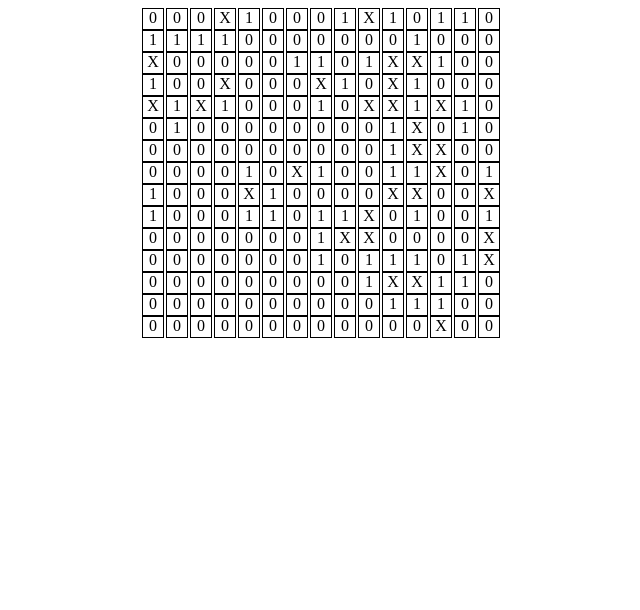
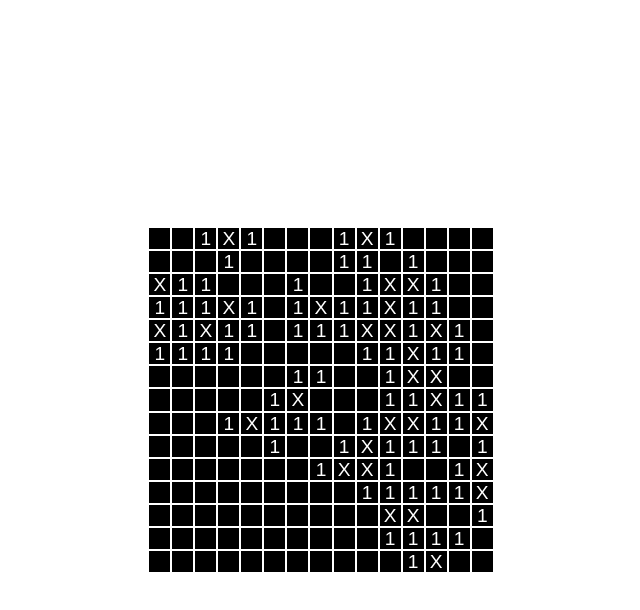
Before and after one commit to mbickell/minesweeper, a plain HTML site: page index.html in a window 1280 px wide. Shown: the whole page, without its empty margins (319-959 px from the left). Drawn offline with Linux system fonts and the light colour scheme.

Commit message:
Add files via upload

```diff
--- a/main.js
+++ b/main.js
@@ -10,18 +10,19 @@ const generateMineField = (amountRows, amountColumns) => {
 
   mineField.forEach(row => {
     while (amountColumns > row.length) {
-      row.push(0);
+      row.push("");
     }
   });
 
   return mineField;
 };
 
-// returns number between 0 and maxNum - 1 to be used as an array reference
+// returns number between 0 and maxNum to be used as an array reference
 const generateRandomNumber = maxNum => {
   return Math.floor(Math.random() * maxNum);
 };
 
+// returns number between 0 and maxNum. Input is negative numbers
 const generateRandomNegativeNumber = maxNum => {
   return Math.ceil(Math.random() * maxNum);
 };
@@ -61,18 +62,22 @@ const insertField = array => {
   });
 };
 
+// generates a random coordinate on the game field
 const generateRandomCoord = coord => {
-  let oldCoord = coord === undefined ? 0 : coord;
   let newCoord =
     coord + (generateRandomNumber(2) + generateRandomNegativeNumber(-2));
   if (newCoord === 15) {
-    generateRandomCoord(oldCoord);
+    newCoord = 14;
+    return newCoord;
   } else if (newCoord === -1) {
-    generateRandomCoord(oldCoord);
+    newCoord = 0;
+    return newCoord;
   } else {
     return newCoord;
   }
 };
+
+// adds clues to the game field
 const addClues = numOfClues => {
   while (numOfClues > 0) {
     mineField.forEach((row, xCoord) => {
@@ -82,7 +87,7 @@ const addClues = numOfClues => {
           randomX ? null : (randomX = 0);
           let randomY = generateRandomCoord(yCoord);
           randomY ? null : (randomY = 0);
-          if (mineField[randomX][randomY] !== "X") {
+          if (!mineField[randomX][randomY]) {
             mineField[randomX].splice(randomY, 1, 1);
             numOfClues--;
           }
@@ -92,8 +97,22 @@ const addClues = numOfClues => {
   }
 };
 
+
+
+
 mineField = generateMineField(15, 15);
 // console.log(mineField);
+const test = () => {
+  mineField.forEach((row, xCoord) => {
+    // let x = xCoord
+    row.forEach((square, yCoord) => {
+      // let randomX = generateRandomCoord(x)
+      console.log(xCoord)
+      console.log(yCoord)
+      // return randomX
+    })
+  });
+}
 generateMines(30);
 addClues(70);
 insertField(mineField);
--- a/styles.css
+++ b/styles.css
@@ -1,21 +1,33 @@
+* {
+  padding: 0;
+  margin: 0;
+  box-sizing: border-box;
+  font-family: Arial, Helvetica, sans-serif;
+  /* background-color: black; */
+  color: white
+}
+
 main {
   display: flex;
   flex-direction: column;
-  justify-content: space-evenly;
+  justify-content: center;
   align-items: center;
+  height: 100vh;
+  font-size: 1.2em;
 }
 
 p {
   width: 100vw;
   text-align: center;
-  margin: 0;
 }
 
 span {
+  vertical-align: bottom;
+  background-color: black;
   display: inline-block;
-  width: 20px;
-  height: 20px;
+  width: 1.2em;
+  height: 1.2em;
   text-align: center;
-  border: 1px solid black;
-  margin: auto 1px;
+  border: 1px solid white;
+  /* margin: auto 1px; */
 }
```
